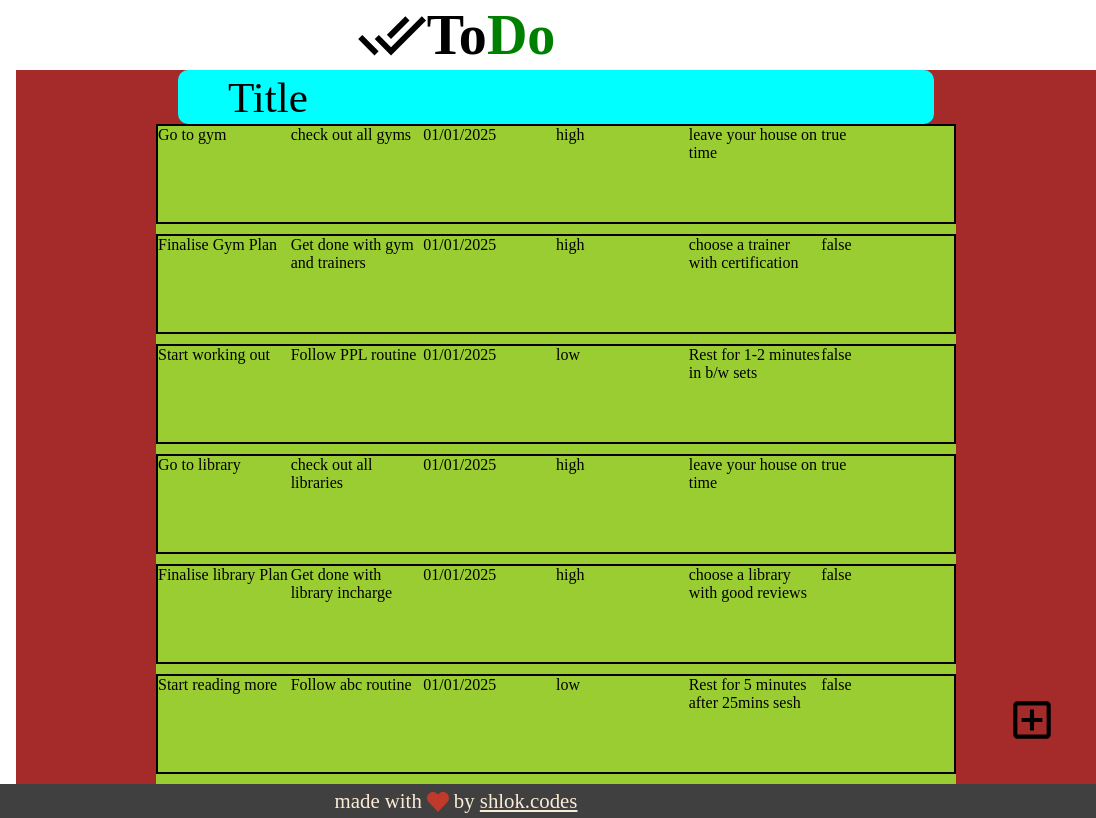
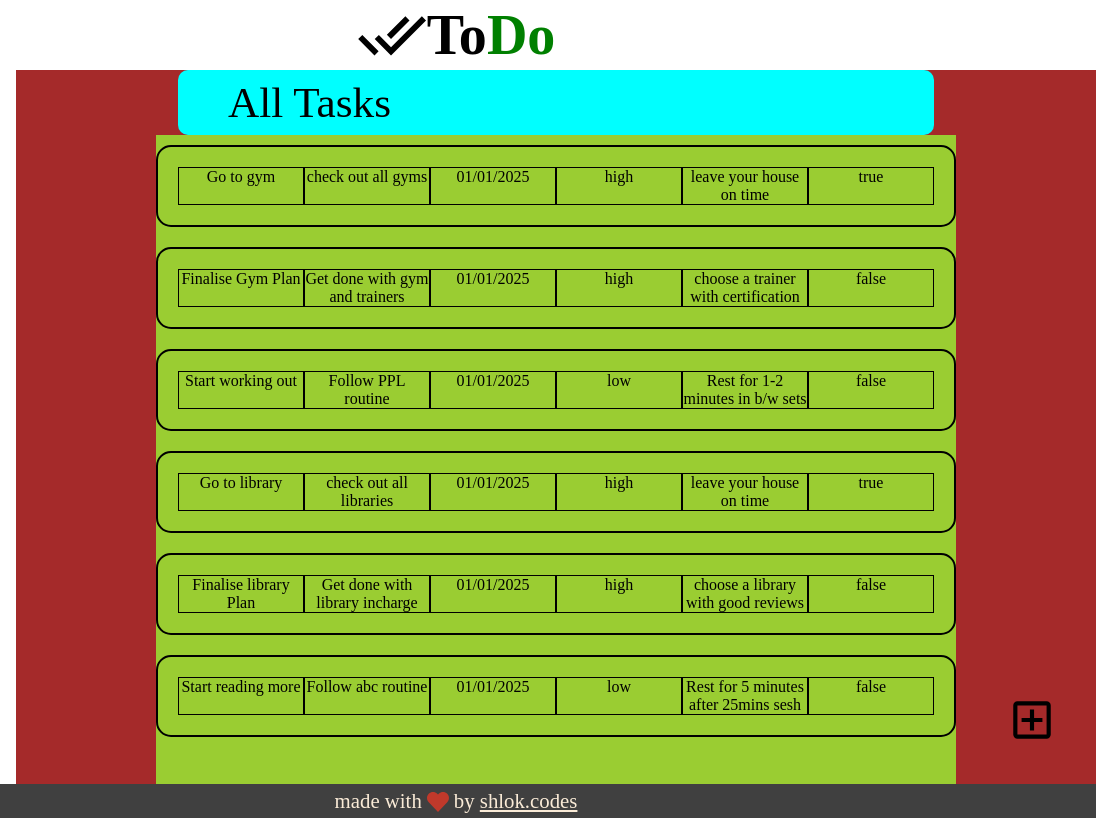
Before and after one commit to shlokmotwani/to-do-app, a website built with webpack: page src/index.html in a window 1280 px wide. Shown: the full height of the page, 184-1280 px from the left. Built offline with nearby package versions, Linux system fonts and the light colour scheme; files whose address does not match are found by name.

Commit message:
sidebar buttons work for hardcoded projects and tasks list

```diff
--- a/src/index.js
+++ b/src/index.js
@@ -1,6 +1,7 @@
 import { createProject } from "./project";
 import { createTask } from "./task";
 import { loadHomePage } from "./loadHomePage";
+import { homeCategoryButtons, lastBtnClicked } from "./loadSidebar";
 import "./style.css";
 import "./modal.css";
 
@@ -73,6 +74,10 @@ study.tasks.push(studyTaskThree);
 
 loadHomePage();
 
+//Show all tasks by default
+homeCategoryButtons[0].click();
+lastBtnClicked = homeCategoryButtons[0];
+
 function addToProjects(project){
   allProjects.push(project);
 }
--- a/src/loadContent.js
+++ b/src/loadContent.js
@@ -3,6 +3,7 @@ let innerDiv;
 let titleText;
 let addTaskBtn;
 let tasksDiv;
+let tasksToLoad = [];
 
 import plusImage from "./icons/plus-box-outline.svg";
 
@@ -39,13 +40,33 @@ function loadContent() {
   content.appendChild(innerDiv);
 
   loadTaskCard();
-  logAllTasks();
+  // logAllTasks();
+}
+
+function setTasksToLoad(projectName) {
+  tasksToLoad = [];
+  console.log("setTasksToLoad function called");
+  if (projectName == "All Tasks") {
+    for (let i = 0; i < allProjects.length; i++) {
+      for (let j = 0; j < allProjects[i].tasks.length; j++) {
+        tasksToLoad.push(allProjects[i].tasks[j]);
+      }
+    }
+  } else {
+    for (let i = 0; i < allProjects.length; i++) {
+      if (allProjects[i].name == projectName) {
+        tasksToLoad.push(...allProjects[i].tasks);
+      }
+    }
+  }
+  console.log(tasksToLoad);
 }
 
 function loadTaskCard() {
-  for(let i=0; i<allProjects.length; i++){
+  console.log("loadTaskCard has been called");
+  tasksDiv.innerHTML = "";
 
-    for(let j=0; j<allProjects[i].tasks.length; j++){
+  for (let i = 0; i < tasksToLoad.length; i++) {
     let taskCard = document.createElement("div");
     let title = document.createElement("div");
     let desc = document.createElement("div");
@@ -61,12 +82,12 @@ function loadTaskCard() {
     let notesText = document.createElement("span");
     let isCompletedText = document.createElement("span");
 
-      titleText.textContent = allProjects[i].tasks[j].title;
-      descText.textContent = allProjects[i].tasks[j].desc;
-      dueDateText.textContent = allProjects[i].tasks[j].dueDate;
-      priority.textContent = allProjects[i].tasks[j].priority;
-      notesText.textContent = allProjects[i].tasks[j].notes;
-      isCompletedText.textContent = allProjects[i].tasks[j].isCompleted;
+    titleText.textContent = tasksToLoad[i].title;
+    descText.textContent = tasksToLoad[i].desc;
+    dueDateText.textContent = tasksToLoad[i].dueDate;
+    priority.textContent = tasksToLoad[i].priority;
+    notesText.textContent = tasksToLoad[i].notes;
+    isCompletedText.textContent = tasksToLoad[i].isCompleted;
 
     title.appendChild(titleText);
     desc.appendChild(descText);
@@ -85,16 +106,15 @@ function loadTaskCard() {
     tasksDiv.appendChild(taskCard);
   }
 }
-}
 
-function logAllTasks(){
+function logAllTasks() {
   console.log("logAllTasks has been called");
-  for(let i=0; i<allProjects.length; i++){
+  for (let i = 0; i < allProjects.length; i++) {
     console.log("Project Title : " + allProjects[i].name);
-    for(let j=0; j<allProjects[i].tasks.length; j++){
+    for (let j = 0; j < allProjects[i].tasks.length; j++) {
       console.log(allProjects[i].tasks[j].title);
     }
   }
 }
 
-export { content, loadContent, titleText };
+export { content, loadContent, titleText, setTasksToLoad, loadTaskCard };
--- a/src/loadSidebar.js
+++ b/src/loadSidebar.js
@@ -9,6 +9,8 @@ import { allProjects } from "./index.js";
 import { createNewProjectModal } from "./project.js";
 import { content } from "./loadContent.js";
 import { titleText } from "./loadContent.js";
+import { setTasksToLoad } from "./loadContent.js";
+import { loadTaskCard } from "./loadContent.js";
 
 let sidebar;
 let homeCard;
@@ -18,6 +20,7 @@ let projectCard;
 let projectCardTitle;
 let projectCardLine;
 let addNewProjectBtn;
+let homeCategoryButtons = [];
 
 let allTasksIcon = new Image();
 let todayIcon = new Image();
@@ -65,6 +68,7 @@ function loadHomeCard() {
 
   for (let i = 0; i < homeCategories.length; i++) {
     let category = document.createElement("div");
+    category.classList.add("home-categories");
     let categoryIcon = document.createElement("div");
     categoryIcon.appendChild(homeCategories[i].icon);
 
@@ -74,8 +78,14 @@ function loadHomeCard() {
     category.appendChild(categoryIcon);
     category.appendChild(categoryText);
 
-    category.addEventListener("click", (event)=>{
-      titleText.textContent = categoryText.textContent;
+    // console.log(category);
+
+    homeCategoryButtons.push(category);
+
+    category.addEventListener("click", () => {
+      titleText.textContent = homeCategories[i].text;
+      setTasksToLoad(homeCategories[i].text);
+      loadTaskCard();
     });
 
     homeCard.appendChild(category);
@@ -96,14 +106,13 @@ function loadProjectCard() {
 
   for (let i = 0; i < allProjects.length; i++) {
     let project = document.createElement("div");
+    project.classList.add("project-categories");
     let projectIcon = document.createElement("div");
 
     // minusIcon has to be re-created in the loop
     // to append multiple unique elements to the project div
     minusIcon = new Image();
     minusIcon.src = minusImage;
-
-    console.log("Minus icon = " + minusIcon);
     projectIcon.appendChild(minusIcon);
 
     let projectText = document.createElement("p");
@@ -112,8 +121,10 @@ function loadProjectCard() {
     project.appendChild(projectIcon);
     project.appendChild(projectText);
 
-    project.addEventListener("click", (event)=>{
+    project.addEventListener("click", () => {
       titleText.textContent = projectText.textContent;
+      setTasksToLoad(projectText.textContent);
+      loadTaskCard();
     });
 
     projectCard.appendChild(project);
@@ -141,18 +152,18 @@ function loadSidebar() {
   sidebar.appendChild(projectCard);
 }
 
-function loadProjectModal(){
+function loadProjectModal() {
   console.log("addNewProject clicked");
 
   let modal = createNewProjectModal();
   modal.style.display = "block";
   content.append(modal);
 
-  window.onclick = function(event) {
+  window.onclick = function (event) {
     if (event.target == modal) {
       modal.style.display = "none";
     }
-  }
+  };
 }
 
-export { sidebar, loadSidebar, loadProjectCard };
+export { sidebar, loadSidebar, loadProjectCard, homeCategoryButtons };
--- a/src/modal.css
+++ b/src/modal.css
@@ -14,7 +14,7 @@
   height: 100%; /* Full height */
   overflow: visible; /* Enable scroll if needed */
   background-color: rgb(0, 0, 0); /* Fallback color */
-  background-color: rgba(0, 0, 0, 0.4); /* Black w/ opacity */
+  background-color: rgba(0, 0, 0, 0.7); /* Black w/ opacity */
 }
 
 .modal > div{
--- a/src/style.css
+++ b/src/style.css
@@ -178,9 +178,16 @@ div {
 
 #content-tasks > div{
   border: 2px solid black;
-  height: 100px;
-  margin-bottom: 10px;
+  border-radius: 15px;
+  height: fit-content;
+  padding: 20px;
+  margin: 10px 0;
   display: flex;
+}
+
+#content-tasks > div > div{
+  border: 1px solid black;
+  text-align: center;
 }
 
 #add-task-button {
```
Also changed, not shown: dist/main.js. Lines whose indentation alone changed are shown as unchanged.
